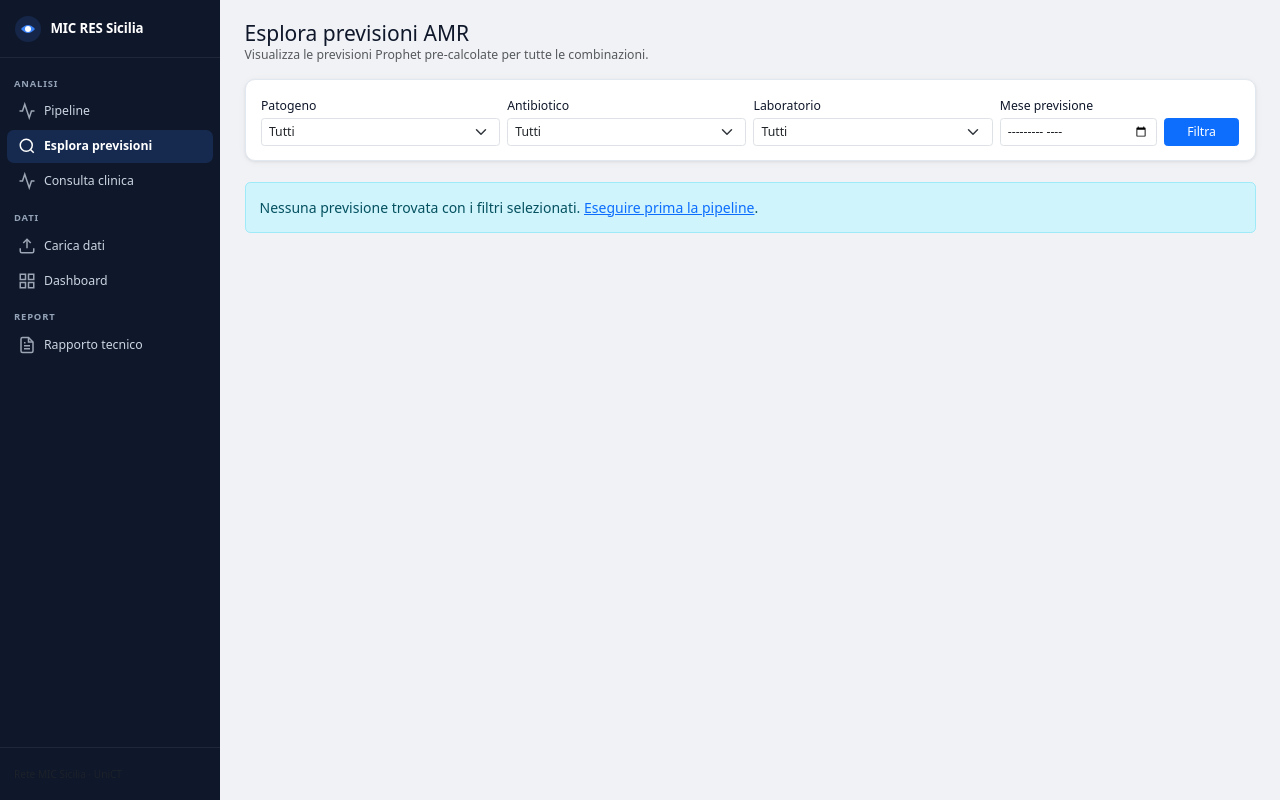
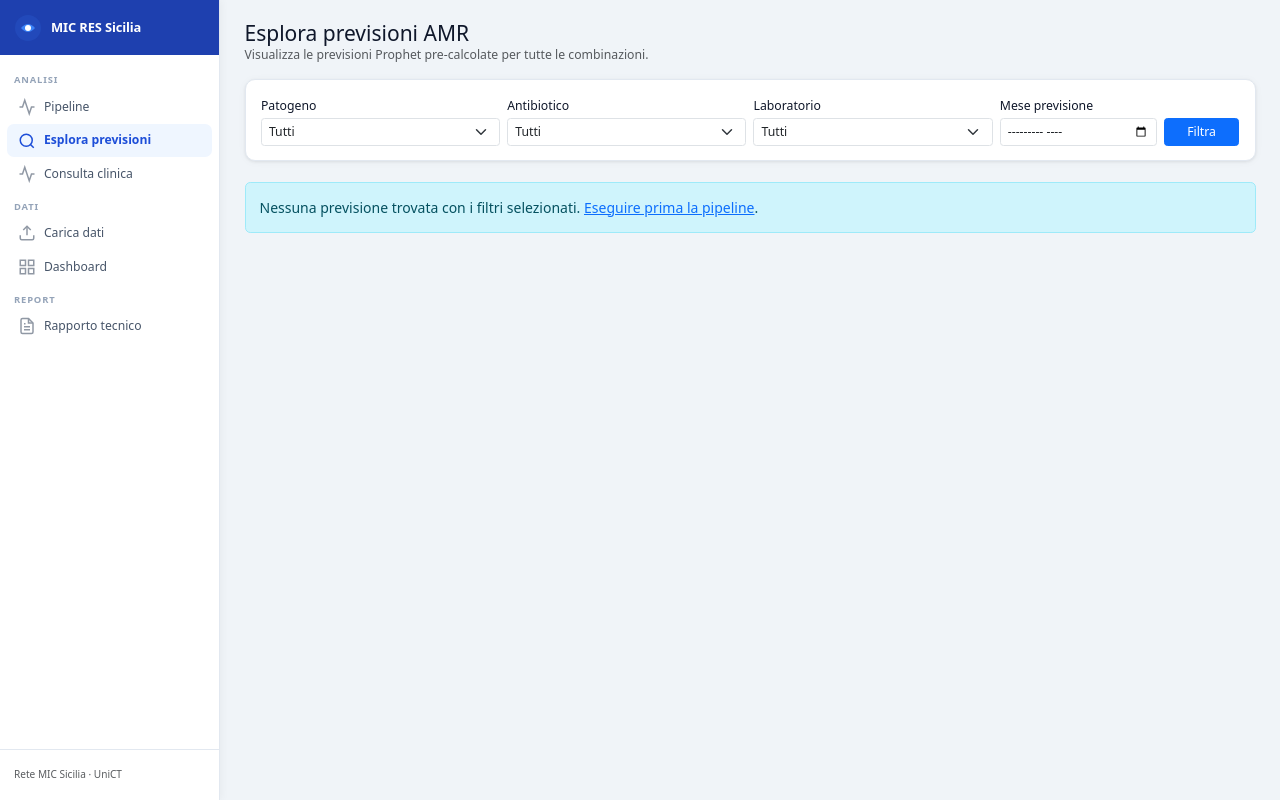
Before and after one commit to ico88/micare-sicilia, a Flask app: page /explore in a window 1280 px wide. Run offline with Flask 3, Linux system fonts and the light colour scheme.

Commit message:
Fix: force light color scheme, home → pipeline, add update.sh
- Remove dark-mode CSS tokens; add color-scheme: light to html/body so
  the browser never applies system dark mode to form inputs or backgrounds
- Root / now redirects to /pipeline instead of /upload
- update.sh: one-command updater — git pull, pip install -e, systemctl
  restart (or launchd on macOS); skips restart if already up to date
  unless --force is passed

Co-Authored-By: Claude Sonnet 4.6 <noreply@anthropic.com>
Claude-Session: https://claude.ai/code/session_015XR7ezcPTDYsLw9RkCzpXq

```diff
--- a/app/routes/upload.py
+++ b/app/routes/upload.py
@@ -18,7 +18,7 @@ bp = Blueprint("upload", __name__)
 
 @bp.get("/")
 def index():
-    return redirect(url_for("upload.upload"))
+    return redirect(url_for("pipeline.wizard"))
 
 
 @bp.route("/upload", methods=["GET", "POST"])
--- a/app/static/css/app.css
+++ b/app/static/css/app.css
@@ -6,17 +6,19 @@
   --topbar-h: 52px;
 
   /* Palette — light */
-  --bg-app:     #f0f2f5;
+  --bg-app:     #f0f4f8;
   --bg-surface: #ffffff;
-  --bg-sidebar: #0f172a;
-  --bg-sidebar-hover: rgba(255,255,255,.07);
-  --bg-sidebar-active: rgba(59,130,246,.18);
+  --bg-sidebar: #ffffff;
+  --bg-sidebar-hover: #f0f4f8;
+  --bg-sidebar-active: #eff6ff;
+  --sidebar-border: #e2e8f0;
+  --sidebar-brand-bg: #1e40af;
 
   --text-primary:   #0f172a;
   --text-secondary: #475569;
   --text-muted:     #94a3b8;
-  --text-sidebar:   #cbd5e1;
-  --text-sidebar-active: #ffffff;
+  --text-sidebar:   #475569;
+  --text-sidebar-active: #1d4ed8;
 
   --border:     #e2e8f0;
   --border-med: #d1d5db;
@@ -75,6 +51,7 @@ html, body {
   font-size: 14px;
   color: var(--text-primary);
   background: var(--bg-app);
+  color-scheme: light;
 }
 
 /* ============================================================
@@ -92,6 +69,7 @@ html, body {
   width: var(--sidebar-w);
   flex-shrink: 0;
   background: var(--bg-sidebar);
+  border-right: 1px solid var(--sidebar-border);
   display: flex;
   flex-direction: column;
   position: fixed;
@@ -102,19 +80,20 @@ html, body {
   overflow-y: auto;
   padding: 0 0 1rem;
   transition: transform .25s ease;
+  box-shadow: 2px 0 8px rgba(0,0,0,.04);
 }
 
 .sidebar-brand {
   display: flex;
   align-items: center;
-  gap: 0.6rem;
-  padding: 1.1rem 1rem 1rem;
+  gap: 0.65rem;
+  padding: 1rem 1rem 0.9rem;
+  background: var(--sidebar-brand-bg);
   color: #fff;
   font-weight: 700;
-  font-size: 0.95rem;
+  font-size: 0.92rem;
   letter-spacing: -0.01em;
-  border-bottom: 1px solid rgba(255,255,255,.07);
-  margin-bottom: 0.5rem;
+  margin-bottom: 0.75rem;
 }
 
 .sidebar-section-label {
@@ -123,7 +102,7 @@ html, body {
   letter-spacing: 0.09em;
   text-transform: uppercase;
   color: var(--text-muted);
-  padding: 0.8rem 1rem 0.3rem;
+  padding: 0.6rem 1rem 0.2rem;
 }
 
 .sidebar-nav {
@@ -140,15 +119,15 @@ html, body {
   border-radius: 7px;
   color: var(--text-sidebar);
   text-decoration: none;
-  font-size: 0.88rem;
+  font-size: 0.87rem;
   font-weight: 500;
-  transition: background .15s, color .15s;
-  margin-bottom: 2px;
+  transition: background .12s, color .12s;
+  margin-bottom: 1px;
 }
 
 .sidebar-link:hover {
   background: var(--bg-sidebar-hover);
-  color: #fff;
+  color: var(--text-primary);
 }
 
 .sidebar-link.active {
@@ -159,7 +138,7 @@ html, body {
 
 .sidebar-link svg {
   flex-shrink: 0;
-  opacity: .75;
+  opacity: .6;
 }
 
 .sidebar-link.active svg,
@@ -169,8 +148,8 @@ html, body {
 
 .sidebar-footer {
   margin-top: auto;
-  padding: 1rem 1rem 0.25rem;
-  border-top: 1px solid rgba(255,255,255,.07);
+  padding: 0.85rem 1rem 0.25rem;
+  border-top: 1px solid var(--sidebar-border);
 }
 
 /* ============================================================
```
Also changed, not shown: other parts of app/static/css/app.css (+1 -27 lines), 1 other file.
